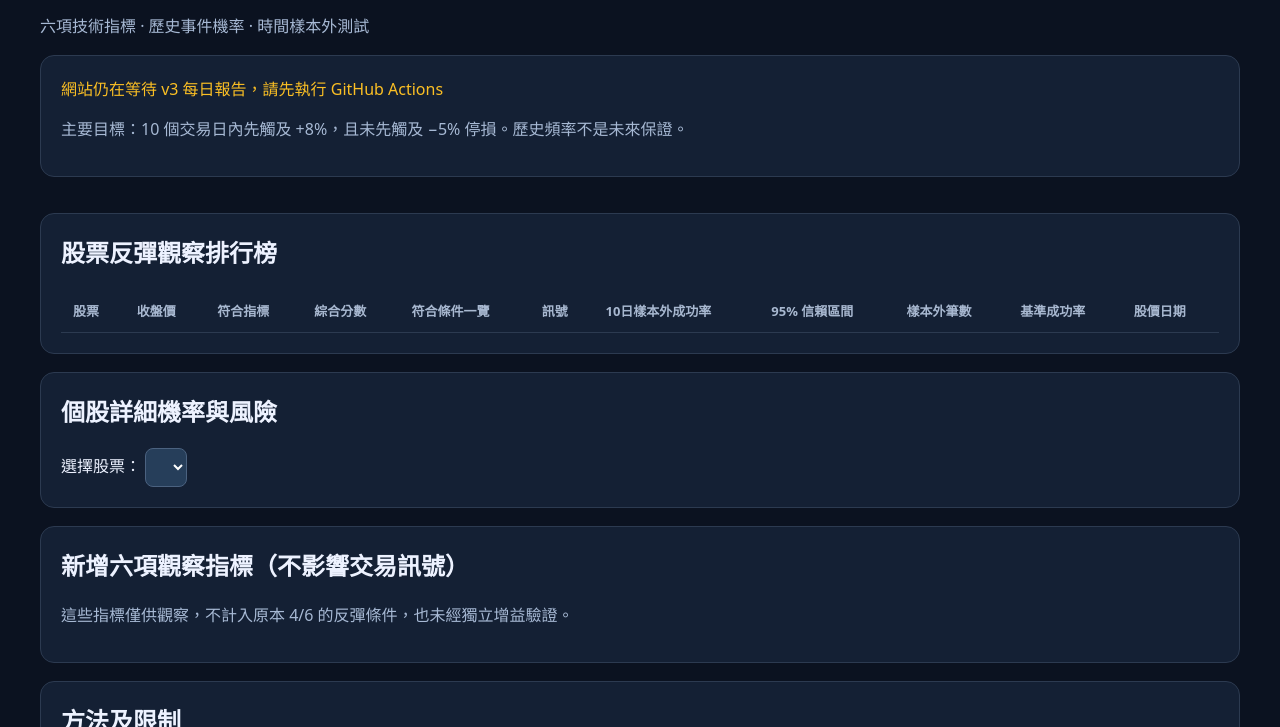
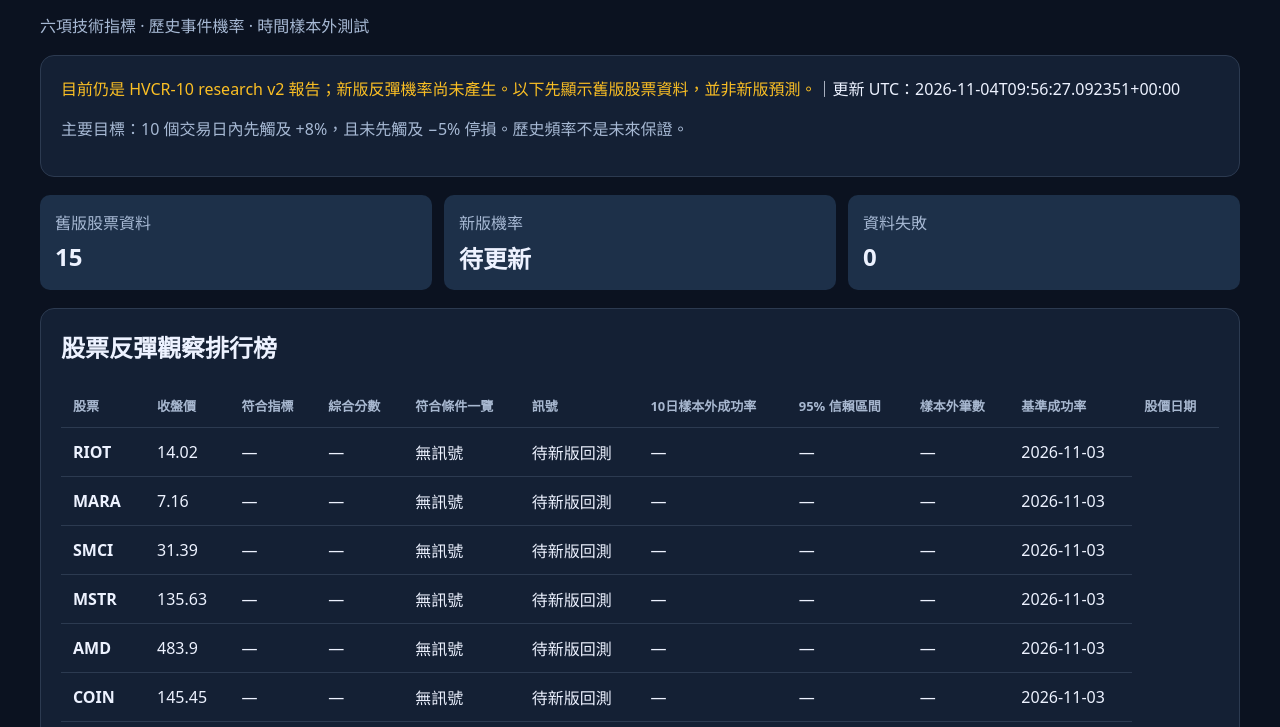
Before and after one commit to llewislau-creator/hvcr10-dashboard, a plain HTML site: page site/index.html in a window 1280 px wide. Shown: the part 73-800 px from the top of the page. Drawn offline with Linux system fonts and the light colour scheme.

Commit message:
Show legacy report stocks instead of empty dashboard while awaiting v3 report

```diff
--- a/site/index.html
+++ b/site/index.html
@@ -16,7 +16,17 @@ const esc=x=>String(x??'—').replace(/[&<>"']/g,c=>({'&':'&amp;','<':'&lt;','>'
 const pct=x=>x==null?'樣本不足':esc(x)+'%';
 const ci=x=>x&&x[0]!=null?esc(x[0])+'%–'+esc(x[1])+'%':'—';
 fetch('./data/report.json',{cache:'no-store'}).then(r=>{if(!r.ok)throw Error('報告尚未產生');return r.json()}).then(d=>{
-if(d.model_version!=='HVCR-10 rebound v3')throw Error('網站仍在等待 v3 每日報告，請先執行 GitHub Actions');
+if(d.model_version!=='HVCR-10 rebound v3'){
+ const oldRows=d.rows||[];
+ document.getElementById('status').innerHTML='<span class="warn">目前仍是 '+esc(d.model_version||'未知版本')+' 報告；新版反彈機率尚未產生。以下先顯示舊版股票資料，並非新版預測。</span>｜更新 UTC：'+esc(d.updated_utc);
+ document.getElementById('metrics').innerHTML=[['舊版股票資料',oldRows.length],['新版機率','待更新'],['資料失敗',Object.keys(d.errors||{}).length]].map(x=>'<div class="metric"><span class="muted">'+esc(x[0])+'</span><strong>'+esc(x[1])+'</strong></div>').join('');
+ document.getElementById('rows').innerHTML=oldRows.map(r=>'<tr><td><b>'+esc(r.ticker)+'</b></td><td>'+esc(r.close)+'</td><td>—</td><td>—</td><td>'+esc(r.signal||'舊版')+'</td><td>待新版回測</td><td>—</td><td>—</td><td>—</td><td>'+esc(r.last_price_date)+'</td></tr>').join('');
+ document.getElementById('ticker').innerHTML='<option>等待新版資料</option>';
+ document.getElementById('detail').textContent='目前只有舊版報告，尚無 12 項指標及個股機率資料。請到 GitHub Actions 執行 HVCR-10 Daily Update，完成後重新整理。';
+ document.getElementById('extra').textContent='等待新版報告。';
+ document.getElementById('method').textContent=d.method||'';
+ return;
+}
 const rows=d.rows||[],active=rows.filter(r=>r.signal==='反彈觀察');const dates=rows.map(r=>r.last_price_date).filter(Boolean).sort();const latest=dates.at(-1);const daysOld=latest?Math.floor((Date.now()-new Date(latest+'T23:59:59Z').getTime())/86400000):null;
 document.getElementById('status').textContent='模型：'+d.model_version+' ('+(d.model_revision||'')+')｜更新 UTC：'+d.updated_utc+'｜最新股價：'+(latest||'未知')+'｜成功分析：'+rows.length+' 隻'+(daysOld!=null&&daysOld>3?'｜⚠ 股價可能過期，請檢查 GitHub Actions':'');
 document.getElementById('metrics').innerHTML=[['觀察股票',rows.length],['反彈觀察',active.length],['主目標','10日 +8%'],['資料失敗',Object.keys(d.errors||{}).length]].map(x=>'<div class="metric"><span class="muted">'+esc(x[0])+'</span><strong>'+esc(x[1])+'</strong></div>').join('');
```
